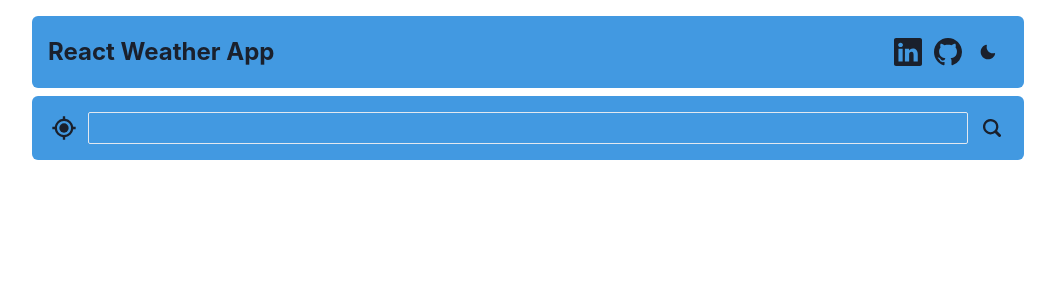
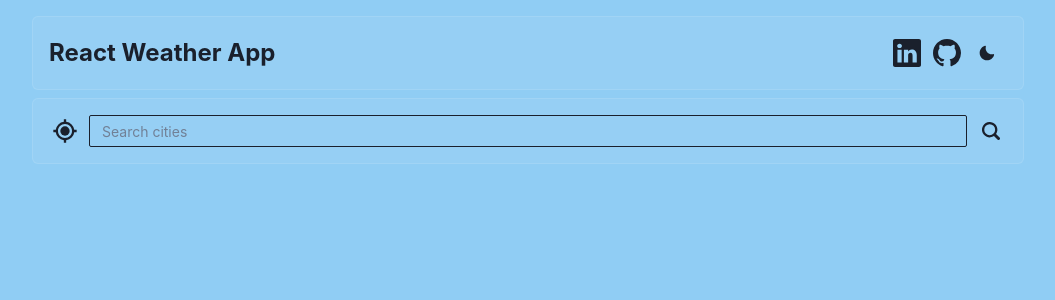
Before and after one commit to adrianmcenturion/react-weather-app, a React (Create React App) app: page / in a window 1280 px wide. Shown: the top 300 px of the page, without its empty margins (112-1167 px from the left). Built offline with nearby package versions, Linux system fonts and the light colour scheme; no server answers.

Commit message:
change card colors

```diff
--- a/src/App.js
+++ b/src/App.js
@@ -5,11 +5,9 @@ import Home from "./pages/Home/Home";
 
 const App = () => {
 
-  // const { colorMode, toggleColorMode } = useColorMode();
-
   return (
     <Provider store={store}>
-      <Box bg={useColorModeValue()} w='100%' h='100vh'>
+      <Box bg={useColorModeValue('blue.200', 'blue.900')} w='100%' h='100vh'>
         <Container maxW={{lg:'container.lg', md: 'container.md', sm: 'container.sm'}} >
           <Home />
         </Container>
--- a/src/components/Header/Header.js
+++ b/src/components/Header/Header.js
@@ -7,7 +7,7 @@ const Header = () => {
     const { colorMode, toggleColorMode } = useColorMode();
 
   return (
-    <Flex align={'center'} bgColor='blue.400' borderRadius={6} p={4}>
+    <Flex align={'center'} bg={'rgba(255,255,255,0.06)'} borderRadius={6} border={'1px solid'} borderColor={'rgba(255,255,255,0.1)'} p={4}>
         <Heading fontSize={"2xl"} fontWeight="bold">React Weather App</Heading>
         <Spacer />
         <Flex>
--- a/src/components/Searchbar/Searchbar.js
+++ b/src/components/Searchbar/Searchbar.js
@@ -4,14 +4,9 @@ import { BiCurrentLocation } from "react-icons/bi";
 
 const Searchbar = ({handleClick, handleSubmit}) => {
 
-  // const handleSubmit2 = (e) => {
-  //   e.preventDefault();
-  //   console.log(e.target.search.value)
-  // }
-
   return (
 
-    <Flex align={'center'} bgColor='blue.400' borderRadius={6} p={2}>
+    <Flex align={'center'} bg={'rgba(255,255,255,0.06)'} borderRadius={6} border={'1px solid'} borderColor={'rgba(255,255,255,0.1)'} p={2}>
       <IconButton
       onClick={handleClick}
         aria-label="github"
@@ -21,7 +16,7 @@ const Searchbar = ({handleClick, handleSubmit}) => {
         icon={<BiCurrentLocation size="28px" />}>
       </IconButton>
       <Flex as={'form'} w='100%' align={'center'} onSubmit={handleSubmit}>
-        <Input borderColor={useColorModeValue()} size='sm' name="search" />
+        <Input borderColor={useColorModeValue('black.300')} size='sm' name="search" placeholder="Search cities"/>
         <IconButton
           type="submit"
           aria-label="github"
--- a/src/components/weather/extendedCard.js
+++ b/src/components/weather/extendedCard.js
@@ -8,7 +8,7 @@ const ExtendedCard =  ({data, loading}) => {
 
     return (
 
-    <Box bg={'red.300'} borderRadius={6} p={4}>
+    <Box bg={'rgba(255,255,255,0.06)'} borderRadius={6} border={'1px solid'} borderColor={'rgba(255,255,255,0.1)'} p={4}>
             <Text fontSize={"2xl"}>Extended Weather</Text>
         <Flex flexDirection={isMobile ? 'column' : 'row'} mt={4}>
             {data.map((d, i) => {
--- a/src/components/weather/mainCard.js
+++ b/src/components/weather/mainCard.js
@@ -6,7 +6,7 @@ const MainCard = ({data, isLoading}) => {
     const [isMobile] = useMediaQuery('(max-width: 786px)')
 
   return (
-    <Box bg={'red.300'} borderRadius={6} p={4} display={isLoading ? 'none' : 'block'}>
+    <Box bg={'rgba(255,255,255,0.06)'} borderRadius={6} border={'1px solid'} borderColor={'rgba(255,255,255,0.1)'} p={4} display={isLoading ? 'none' : 'block'} backdropBlur={'(20px)'}>
         <Flex>
             <Text fontSize={"2xl"}>Current Weather</Text>
             <Spacer />
```
